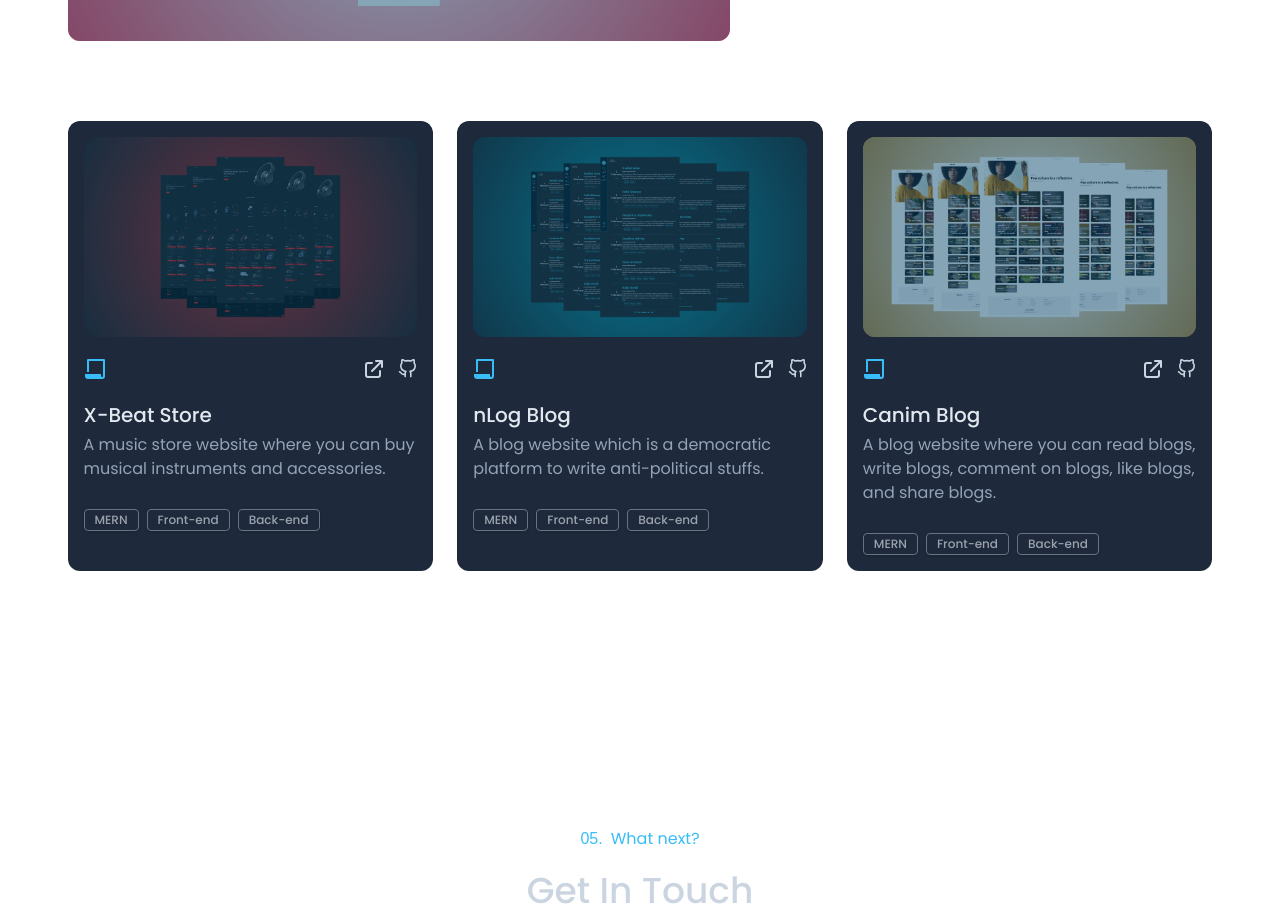
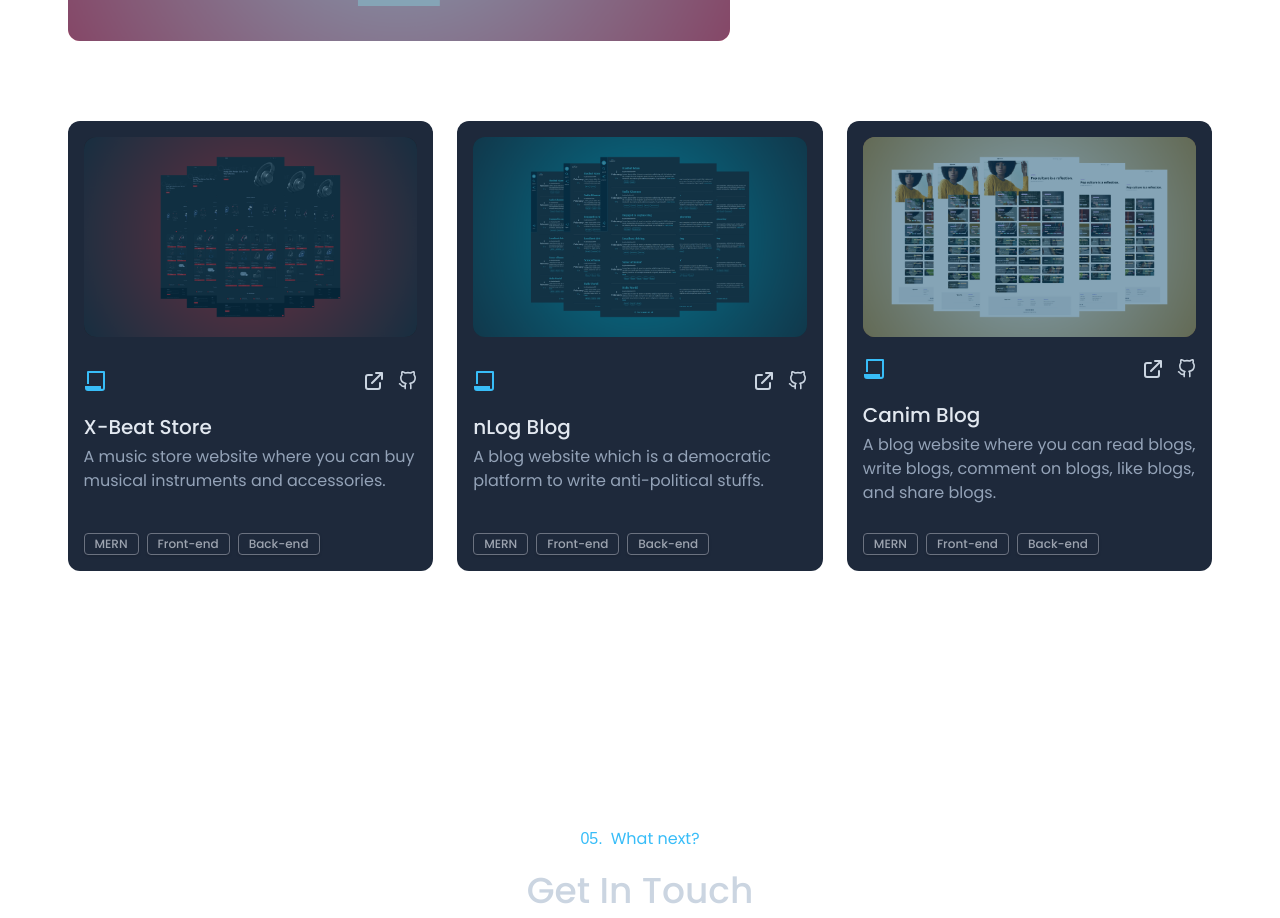
Before and after one commit to devhasibulislam/developer-portfolio, a Next.js app: page / in a window 1280 px wide. Shown: the part 3426-4344 px from the top of the page. Built offline with nearby package versions, Linux system fonts and the light colour scheme; a web font is replaced by a local one.

Commit message:
let display tags bottom of the card

```diff
--- a/src/common/components/cards/Project/ProjectCard.tsx
+++ b/src/common/components/cards/Project/ProjectCard.tsx
@@ -42,7 +42,7 @@ const ProjectCard = ({
         },
       }}
       {...motionStep}
-      className="col-span-12 sm:col-span-6 md:col-span-4 bg-slate-800 rounded-xl p-4 group"
+      className="col-span-12 md:col-span-6 lg:col-span-4 bg-slate-800 rounded-xl p-4 group flex flex-col justify-between" // Add flex and justify-between
     >
       <div>
         <Link href={`${live}`}>
@@ -91,7 +91,9 @@ const ProjectCard = ({
 
         <h1 className="text-xl font-medium mb-1 text-slate-200"> {title} </h1>
         <p className="text-slate-400"> {description} </p>
+      </div>
 
+      {/* Tech tags pushed to the bottom */}
       <div className="flex text-slate-300 mt-7 gap-2 flex-wrap">
         {tech.map((e: string, i: number) => (
           <span
@@ -102,7 +104,6 @@ const ProjectCard = ({
           </span>
         ))}
       </div>
-      </div>
     </motion.div>
   );
 };
```
Lines whose indentation alone changed are shown as unchanged.
